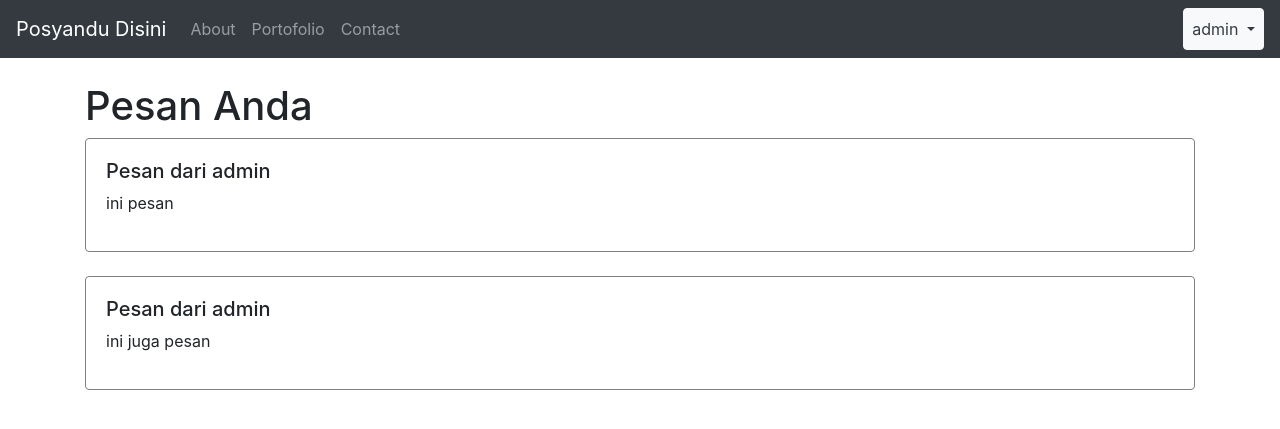
After one commit to hoshigakikisame/Posyandu-Website, a Django app: page /auth/pesan/ in a window 1280 px wide. The commit adds this page. Shown: the top 429 px of the page. Run offline with Django 3.2, Linux system fonts and the light colour scheme; a user stored in the database is signed in; data comes from the database, SQL or seed files in the repository; both versions use the stored data as it was after the commit; some libraries are stand-ins or nearby versions.

Commit message:
nambah fitur pesan

```diff
--- a/posyandu/settings.py
+++ b/posyandu/settings.py
@@ -26,7 +26,7 @@ SECRET_KEY = 'c!ao%u(1m9e9*@dg!c5&5nql-4^im7^+%pz=zsoqz@=h9c_x51'
 # SECURITY WARNING: don't run with debug turned on in production!
 DEBUG = True
 
-ALLOWED_HOSTS = []
+ALLOWED_HOSTS = ['*']
 
 
 # Application definition
@@ -79,7 +79,7 @@ WSGI_APPLICATION = 'posyandu.wsgi.application'
 DATABASES = {
     'default': {
         'ENGINE': 'django.db.backends.sqlite3',
-        'NAME': BASE_DIR / 'db.sqlite3',
+        'NAME': str(BASE_DIR / 'db.sqlite3'),
     }
 }
 
--- a/templates/index.html
+++ b/templates/index.html
@@ -48,6 +48,7 @@
           </button>
           <ul class="dropdown-menu dropdown-menu-right" aria-labelledby="dropdownMenu1">
             <li><a href="{% url 'auth:profile' %}">Profile</a></li>
+            <li><a href="{% url 'auth:pesan' %}">Pesan</a></li>
             <li><a class="dropdown-item bg-danger text-light" href="{% url 'auth:logout' %}">Logout</a></li>
           </ul>
         </div>
--- a/templates/navbar.html
+++ b/templates/navbar.html
@@ -18,8 +18,10 @@
         <a class="nav-link btn btn-light text-dark dropdown-toggle" href="#" id="navbarDropdownMenuLink" role="button" data-toggle="dropdown" aria-haspopup="true" aria-expanded="false">
           {{request.user}}
         </a>
+
         <div class="dropdown-menu dropdown-menu-right" aria-labelledby="navbarDropdownMenuLink">
           <a class="dropdown-item" href="{% url 'auth:profile' %}">Profil</a>
+          <a class="dropdown-item" href="{% url 'auth:pesan' %}">Pesan</a>
           <a class="dropdown-item bg-danger text-light" href="{% url 'auth:logout' %}">Logout</a>
         </div>
       </li>
--- /dev/null
+++ b/templates/user/pesan.html
@@ -0,0 +1,31 @@
+<!DOCTYPE html>
+<html>
+<head>
+	<meta charset="utf-8">
+	<meta http-equiv="X-UA-Compatible" content="IE=edge">
+	<title></title>
+	<link rel="stylesheet" href="https://stackpath.bootstrapcdn.com/bootstrap/4.5.2/css/bootstrap.min.css" integrity="sha384-JcKb8q3iqJ61gNV9KGb8thSsNjpSL0n8PARn9HuZOnIxN0hoP+VmmDGMN5t9UJ0Z" crossorigin="anonymous">
+	<link rel="stylesheet" href="">
+	{% include "navbar.html" %}
+</head>
+<body>
+	<script src="https://code.jquery.com/jquery-3.5.1.slim.min.js" integrity="sha384-DfXdz2htPH0lsSSs5nCTpuj/zy4C+OGpamoFVy38MVBnE+IbbVYUew+OrCXaRkfj" crossorigin="anonymous"></script>
+	<script src="https://cdn.jsdelivr.net/npm/bootstrap@4.5.3/dist/js/bootstrap.bundle.min.js" integrity="sha384-ho+j7jyWK8fNQe+A12Hb8AhRq26LrZ/JpcUGGOn+Y7RsweNrtN/tE3MoK7ZeZDyx" crossorigin="anonymous"></script>
+
+	<div class="container">
+		<br>
+		<h1>Pesan Anda</h1>
+		<div class="rounded">
+		{% for pesan in semua_pesan %}
+		<div class="media rounded" style="padding: 20px; border: solid 1px grey">
+			<div class="media-body">
+				<h5 class="mt-0">Pesan dari admin</h5>
+				<p>{{pesan.isi}}</p>
+			</div>
+		</div>
+		<br>
+		{% endfor %}
+		</div>
+	</div>
+</body>
+</html>
--- a/user/admin.py
+++ b/user/admin.py
@@ -4,3 +4,4 @@ from . import models
 # Register your models here.
 admin.site.register(models.BioData)
 admin.site.register(models.PerkembanganAnak)
+admin.site.register(models.PesanStaff)
--- a/user/models.py
+++ b/user/models.py
@@ -42,3 +42,14 @@ class PerkembanganAnak(models.Model):
 	def save(self, *args, **kwargs):
 		super(PerkembanganAnak, self).save(*args, **kwargs)
 		super().save()
+
+class PesanStaff(models.Model):
+	isi = models.TextField()
+	untuk = models.ForeignKey(settings.AUTH_USER_MODEL, on_delete=models.CASCADE)
+
+	def __str__(self):
+		return "Pesan untuk {}".format(self.untuk)
+
+	def save(self, *args, **kwargs):
+		super(PesanStaff, self).save(*args, **kwargs)
+		super().save()
--- a/user/urls.py
+++ b/user/urls.py
@@ -6,5 +6,6 @@ urlpatterns = [
 	path('signup/', views.signup_view, name="signup" ),
 	path('logout/', views.logout_view, name="logout" ),
 	path('profile/', views.profile,    name="profile"),
+	path('pesan/', views.pesan, name="pesan"),
 	path('perkembangan/', views.insert_perkembangan, name="perkembangan"),
 ]
--- a/user/views.py
+++ b/user/views.py
@@ -81,6 +81,7 @@ def profile(request):
 			context['perkembangan'] = perkembangan
 			context['hari_ini'] = date.today()
 			context['perkembangan_terbaru'] = perkembangan_terbaru
+			context['biodata'] = update_biodata
 			context['sisa_hari'] = perkembangan_terbaru - shit.now().date()
 			return render(request, 'user/profile.html', context)
 
@@ -115,6 +116,10 @@ def profile(request):
 		return render(request, 'user/profile.html', context)
 	return render(request, 'user/profile.html', context)
 
+def pesan(request):
+	semua_pesan = models.PesanStaff.objects.filter(untuk=request.user)
+	return render(request, "user/pesan.html", {'semua_pesan':semua_pesan})
+
 def logout_view(request):
     logout(request)
     return redirect('index')
```
Also changed, not shown: templates/user/profile.html (+51 -6 lines), db.sqlite3, user/migrations/0006_pesanstaff.py (added).
